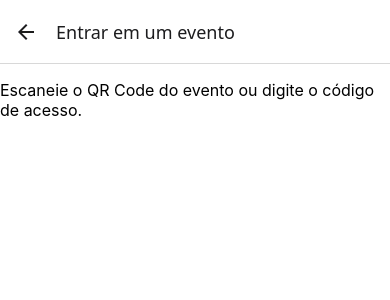
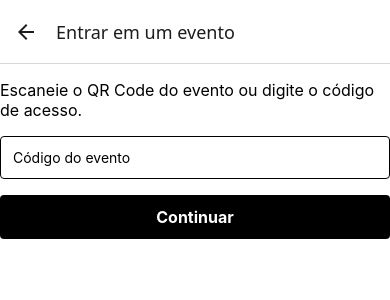
Before and after one commit to JaviDansen/ProgramacaoMobile, a React Native app: screen /EventEntry in a window 390 px wide. Shown: the top 300 px of the page. Built offline with nearby package versions, Linux system fonts and the light colour scheme.

Commit message:
feat: adiciona entrada manual por codigo de evento

```diff
--- a/screens/EventEntryScreen.js
+++ b/screens/EventEntryScreen.js
@@ -1,11 +1,33 @@
-import { SafeAreaView, StyleSheet, Text } from 'react-native';
+import { useState } from 'react';
+import { Pressable, SafeAreaView, StyleSheet, Text, TextInput } from 'react-native';
 
 export default function EventEntryScreen() {
+  const [eventCode, setEventCode] = useState('');
+
+  function handleContinue() {
+    const trimmedCode = eventCode.trim();
+
+    if (trimmedCode === '') {
+      return;
+    }
+
+    console.log(trimmedCode);
+  }
+
   return (
     <SafeAreaView style={styles.container}>
       <Text style={styles.description}>
         Escaneie o QR Code do evento ou digite o código de acesso.
       </Text>
+      <TextInput
+        placeholder="Código do evento"
+        style={styles.input}
+        value={eventCode}
+        onChangeText={setEventCode}
+      />
+      <Pressable style={styles.button} onPress={handleContinue}>
+        <Text style={styles.buttonText}>Continuar</Text>
+      </Pressable>
     </SafeAreaView>
   );
 }
@@ -20,4 +42,23 @@ const styles = StyleSheet.create({
     fontSize: 16,
     marginTop: 16,
   },
+  input: {
+    borderColor: '#000',
+    borderRadius: 4,
+    borderWidth: 1,
+    marginTop: 16,
+    padding: 12,
+  },
+  button: {
+    alignItems: 'center',
+    backgroundColor: '#000',
+    borderRadius: 4,
+    marginTop: 16,
+    padding: 12,
+  },
+  buttonText: {
+    color: '#fff',
+    fontSize: 16,
+    fontWeight: 'bold',
+  },
 });
```
